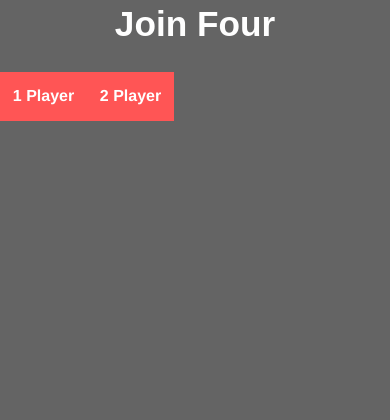
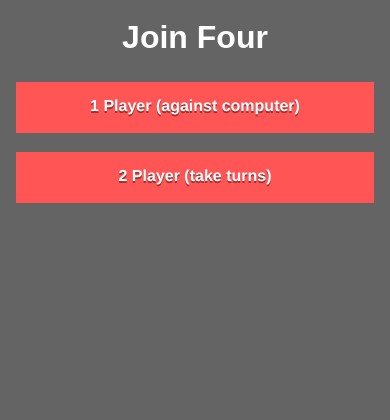
Before and after one commit to sebastianlenton/joinfour, a PHP site: page / in a window 390 px wide. Shown: the top 420 px of the page. Run offline with PHP 8.4, Linux system fonts and the light colour scheme; some libraries are stand-ins or nearby versions.

Commit message:
front end is done (on mobile at least) plus loads of other bits and bobs

```diff
--- a/css/style.css
+++ b/css/style.css
@@ -592,20 +592,20 @@
 use the best ampersand
 http://simplebits.com/notebook/2008/08/14/ampersands-2/
 */
-@media -sass-debug-info{filename{font-family:file\:\/\/\/Users\/sebastianlenton\/sites\/joinfour\/scss\/_mixins\.scss}line{font-family:\0000383}}
+@media -sass-debug-info{filename{font-family:file\:\/\/\/Users\/sebastianlenton\/sites\/joinfour\/scss\/_mixins\.scss}line{font-family:\0000385}}
 span.amp {
   font-family: Baskerville, "" Libre Baskerville " Old Style", Palatino, "Book Antiqua", serif !important;
   font-style: italic; }
 
-@media -sass-debug-info{filename{font-family:file\:\/\/\/Users\/sebastianlenton\/sites\/joinfour\/scss\/_mixins\.scss}line{font-family:\0000390}}
+@media -sass-debug-info{filename{font-family:file\:\/\/\/Users\/sebastianlenton\/sites\/joinfour\/scss\/_mixins\.scss}line{font-family:\0000392}}
 .text-left {
   text-align: left; }
 
-@media -sass-debug-info{filename{font-family:file\:\/\/\/Users\/sebastianlenton\/sites\/joinfour\/scss\/_mixins\.scss}line{font-family:\0000391}}
+@media -sass-debug-info{filename{font-family:file\:\/\/\/Users\/sebastianlenton\/sites\/joinfour\/scss\/_mixins\.scss}line{font-family:\0000393}}
 .text-center {
   text-align: center; }
 
-@media -sass-debug-info{filename{font-family:file\:\/\/\/Users\/sebastianlenton\/sites\/joinfour\/scss\/_mixins\.scss}line{font-family:\0000392}}
+@media -sass-debug-info{filename{font-family:file\:\/\/\/Users\/sebastianlenton\/sites\/joinfour\/scss\/_mixins\.scss}line{font-family:\0000394}}
 .text-right {
   text-align: right; }
 
@@ -735,31 +735,34 @@
   height: 180%;
   position: fixed;
   top: 0;
-  z-index: 1000; }
-
-@media -sass-debug-info{filename{font-family:file\:\/\/\/Users\/sebastianlenton\/sites\/joinfour\/scss\/_base\.scss}line{font-family:\00003113}}
+  z-index: 1000;
+  padding: 1em; }
+
+@media -sass-debug-info{filename{font-family:file\:\/\/\/Users\/sebastianlenton\/sites\/joinfour\/scss\/_base\.scss}line{font-family:\00003114}}
 p.hint {
   text-align: center;
   font-family: "Helvetica Neue", Helvetica, Arial, sans-serif;
   position: absolute;
+  z-index: 999;
+  opacity: 0;
   width: 100%;
-  display: none;
-  color: #5e87a7;
+  margin-top: 0.5em;
+  color: #2f4556;
   font-weight: bold; }
 
 /*********************
 LINK STYLES
 *********************/
-@media -sass-debug-info{filename{font-family:file\:\/\/\/Users\/sebastianlenton\/sites\/joinfour\/scss\/_base\.scss}line{font-family:\00003127}}
+@media -sass-debug-info{filename{font-family:file\:\/\/\/Users\/sebastianlenton\/sites\/joinfour\/scss\/_base\.scss}line{font-family:\00003130}}
 a, a:visited {
   color: #ee0000;
   /* on hover */
   /* on click */
   /* mobile tap color */ }
-@media -sass-debug-info{filename{font-family:file\:\/\/\/Users\/sebastianlenton\/sites\/joinfour\/scss\/_base\.scss}line{font-family:\00003131}}
+@media -sass-debug-info{filename{font-family:file\:\/\/\/Users\/sebastianlenton\/sites\/joinfour\/scss\/_base\.scss}line{font-family:\00003134}}
   a:hover, a:focus, a:visited:hover, a:visited:focus {
     color: #ff5555; }
-@media -sass-debug-info{filename{font-family:file\:\/\/\/Users\/sebastianlenton\/sites\/joinfour\/scss\/_base\.scss}line{font-family:\00003141}}
+@media -sass-debug-info{filename{font-family:file\:\/\/\/Users\/sebastianlenton\/sites\/joinfour\/scss\/_base\.scss}line{font-family:\00003144}}
   a:link, a:visited:link {
     /*
     this highlights links on ip5ones/iPads.
@@ -771,14 +774,14 @@
 /*********************
 TYPE
 *********************/
-@media -sass-debug-info{filename{font-family:file\:\/\/\/Users\/sebastianlenton\/sites\/joinfour\/scss\/_base\.scss}line{font-family:\00003155}}
+@media -sass-debug-info{filename{font-family:file\:\/\/\/Users\/sebastianlenton\/sites\/joinfour\/scss\/_base\.scss}line{font-family:\00003158}}
 body {
   font-size: 16px;
   line-height: 1.5;
   font-family: "Helvetica Neue", Helvetica, Arial, sans-serif;
   background: #fbfbfa; }
 
-@media -sass-debug-info{filename{font-family:file\:\/\/\/Users\/sebastianlenton\/sites\/joinfour\/scss\/_base\.scss}line{font-family:\00003162}}
+@media -sass-debug-info{filename{font-family:file\:\/\/\/Users\/sebastianlenton\/sites\/joinfour\/scss\/_base\.scss}line{font-family:\00003165}}
 h1, .h1, h2, .h2, h3, .h3, h4, .h4, h5, .h5 {
   text-rendering: optimizelegibility;
   font-weight: 500;
@@ -788,68 +791,68 @@
   */
   font-weight: bold; }
 
-@media -sass-debug-info{filename{font-family:file\:\/\/\/Users\/sebastianlenton\/sites\/joinfour\/scss\/_base\.scss}line{font-family:\00003173}}
+@media -sass-debug-info{filename{font-family:file\:\/\/\/Users\/sebastianlenton\/sites\/joinfour\/scss\/_base\.scss}line{font-family:\00003176}}
 h1, h2, h3, h4, h5, p, ul, ol, li, blockquote, hr {
   margin-top: 0; }
 
-@media -sass-debug-info{filename{font-family:file\:\/\/\/Users\/sebastianlenton\/sites\/joinfour\/scss\/_base\.scss}line{font-family:\00003177}}
+@media -sass-debug-info{filename{font-family:file\:\/\/\/Users\/sebastianlenton\/sites\/joinfour\/scss\/_base\.scss}line{font-family:\00003180}}
 h1, .h1 {
-  font-size: 2.2em;
+  font-size: 2em;
   text-align: center;
   margin: 0 0 0.685em 0;
   line-height: 1.37em;
   font-family: sans-serif;
   opacity: 0.99; }
 
-@media -sass-debug-info{filename{font-family:file\:\/\/\/Users\/sebastianlenton\/sites\/joinfour\/scss\/_base\.scss}line{font-family:\00003186}}
+@media -sass-debug-info{filename{font-family:file\:\/\/\/Users\/sebastianlenton\/sites\/joinfour\/scss\/_base\.scss}line{font-family:\00003189}}
 h2, .h2 {
   font-size: 1.45em;
   margin-bottom: 1.04em; }
 
-@media -sass-debug-info{filename{font-family:file\:\/\/\/Users\/sebastianlenton\/sites\/joinfour\/scss\/_base\.scss}line{font-family:\00003191}}
+@media -sass-debug-info{filename{font-family:file\:\/\/\/Users\/sebastianlenton\/sites\/joinfour\/scss\/_base\.scss}line{font-family:\00003194}}
 h3, .h3 {
   font-size: 1.15em;
   margin-bottom: 1.3em; }
 
-@media -sass-debug-info{filename{font-family:file\:\/\/\/Users\/sebastianlenton\/sites\/joinfour\/scss\/_base\.scss}line{font-family:\00003196}}
+@media -sass-debug-info{filename{font-family:file\:\/\/\/Users\/sebastianlenton\/sites\/joinfour\/scss\/_base\.scss}line{font-family:\00003199}}
 h4, .h4 {
   font-size: 1em;
   margin-bottom: 0.75em; }
 
-@media -sass-debug-info{filename{font-family:file\:\/\/\/Users\/sebastianlenton\/sites\/joinfour\/scss\/_base\.scss}line{font-family:\00003201}}
+@media -sass-debug-info{filename{font-family:file\:\/\/\/Users\/sebastianlenton\/sites\/joinfour\/scss\/_base\.scss}line{font-family:\00003204}}
 h5, .h5 {
   font-size: .9em;
   margin-bottom: 0; }
 
-@media -sass-debug-info{filename{font-family:file\:\/\/\/Users\/sebastianlenton\/sites\/joinfour\/scss\/_base\.scss}line{font-family:\00003206}}
+@media -sass-debug-info{filename{font-family:file\:\/\/\/Users\/sebastianlenton\/sites\/joinfour\/scss\/_base\.scss}line{font-family:\00003209}}
 p, li {
   font-family: "Georgia", Cambria, Times New Roman, Times, serif;
   font-size: 1em;
   margin-bottom: 1.5em; }
-@media -sass-debug-info{filename{font-family:file\:\/\/\/Users\/sebastianlenton\/sites\/joinfour\/scss\/_base\.scss}line{font-family:\00003211}}
+@media -sass-debug-info{filename{font-family:file\:\/\/\/Users\/sebastianlenton\/sites\/joinfour\/scss\/_base\.scss}line{font-family:\00003214}}
   p a, li a {
     font-weight: bold; }
 
-@media -sass-debug-info{filename{font-family:file\:\/\/\/Users\/sebastianlenton\/sites\/joinfour\/scss\/_base\.scss}line{font-family:\00003216}}
+@media -sass-debug-info{filename{font-family:file\:\/\/\/Users\/sebastianlenton\/sites\/joinfour\/scss\/_base\.scss}line{font-family:\00003219}}
 p.meta {
   font-size: 0.7em; }
 
-@media -sass-debug-info{filename{font-family:file\:\/\/\/Users\/sebastianlenton\/sites\/joinfour\/scss\/_base\.scss}line{font-family:\00003220}}
+@media -sass-debug-info{filename{font-family:file\:\/\/\/Users\/sebastianlenton\/sites\/joinfour\/scss\/_base\.scss}line{font-family:\00003223}}
 li {
   margin-right: 3em; }
 
-@media -sass-debug-info{filename{font-family:file\:\/\/\/Users\/sebastianlenton\/sites\/joinfour\/scss\/_base\.scss}line{font-family:\00003224}}
+@media -sass-debug-info{filename{font-family:file\:\/\/\/Users\/sebastianlenton\/sites\/joinfour\/scss\/_base\.scss}line{font-family:\00003227}}
 blockquote {
   margin-bottom: 1.5em; }
 
-@media -sass-debug-info{filename{font-family:file\:\/\/\/Users\/sebastianlenton\/sites\/joinfour\/scss\/_base\.scss}line{font-family:\00003228}}
+@media -sass-debug-info{filename{font-family:file\:\/\/\/Users\/sebastianlenton\/sites\/joinfour\/scss\/_base\.scss}line{font-family:\00003231}}
 .content {
   padding-bottom: 0.5em; }
-@media -sass-debug-info{filename{font-family:file\:\/\/\/Users\/sebastianlenton\/sites\/joinfour\/scss\/_base\.scss}line{font-family:\00003230}}
+@media -sass-debug-info{filename{font-family:file\:\/\/\/Users\/sebastianlenton\/sites\/joinfour\/scss\/_base\.scss}line{font-family:\00003233}}
   .content img {
     width: 100%;
     margin-bottom: 1.5em; }
-@media -sass-debug-info{filename{font-family:file\:\/\/\/Users\/sebastianlenton\/sites\/joinfour\/scss\/_base\.scss}line{font-family:\00003235}}
+@media -sass-debug-info{filename{font-family:file\:\/\/\/Users\/sebastianlenton\/sites\/joinfour\/scss\/_base\.scss}line{font-family:\00003238}}
   .content > p:first-of-type {
     font-style: italic;
     font-size: 1.25em;
@@ -882,17 +885,20 @@
 /*********************
 BUTTONS
 *********************/
-@media -sass-debug-info{filename{font-family:file\:\/\/\/Users\/sebastianlenton\/sites\/joinfour\/scss\/_base\.scss}line{font-family:\00003289}}
+@media -sass-debug-info{filename{font-family:file\:\/\/\/Users\/sebastianlenton\/sites\/joinfour\/scss\/_base\.scss}line{font-family:\00003292}}
 .button, .button:visited {
-  padding: 0.76em 0.8em;
+  width: 100%;
+  padding: 0.76em 0 0.94em 0;
+  margin-bottom: 1.2em;
   display: inline-block;
   font-weight: bold;
   text-decoration: none;
   text-align: center;
+  text-shadow: 0 2px 0 rgba(0, 0, 0, 0.4);
   cursor: pointer;
   background: #ff5555;
   color: white; }
-@media -sass-debug-info{filename{font-family:file\:\/\/\/Users\/sebastianlenton\/sites\/joinfour\/scss\/_base\.scss}line{font-family:\00003300}}
+@media -sass-debug-info{filename{font-family:file\:\/\/\/Users\/sebastianlenton\/sites\/joinfour\/scss\/_base\.scss}line{font-family:\00003309}}
   .button:hover, .button:focus, .button:visited:hover, .button:visited:focus {
     background: #ff7e7e;
     color: white; }
@@ -920,12 +926,27 @@
   /*********************
   TYPE
   *********************/
+@media -sass-debug-info{filename{font-family:file\:\/\/\/Users\/sebastianlenton\/sites\/joinfour\/scss\/_480up\.scss}line{font-family:\0000326}}
+  h1 {
+    font-size: 1.9em;
+    margin-bottom: 0.5em; }
+
   /*********************
   HEADER STYLES
   *********************/
   /*********************
   LOGO STYLES
   *********************/
+  /*********************
+  BUTTON STYLES
+  *********************/
+@media -sass-debug-info{filename{font-family:file\:\/\/\/Users\/sebastianlenton\/sites\/joinfour\/scss\/_480up\.scss}line{font-family:\0000347}}
+  .button, .button:visited {
+    width: 48%;
+    margin: 0 1%;
+    font-size: 90%;
+    float: left; }
+
   /*********************
   NAVIGATION STYLES
   *********************/
@@ -957,13 +978,16 @@
   *********************/
 @media -sass-debug-info{filename{font-family:file\:\/\/\/Users\/sebastianlenton\/sites\/joinfour\/scss\/_568up\.scss}line{font-family:\0000324}}
   body {
-    font-size: 18px; }
+    font-size: 19px; }
 
   /*********************
   HEADER STYLES
   *********************/
   /*********************
   LOGO STYLES
+  *********************/
+  /*********************
+  BUTTON STYLES
   *********************/
   /*********************
   NAVIGATION STYLES
--- a/js/main.js
+++ b/js/main.js
@@ -2,7 +2,6 @@
 //todo:
 
 //do comp detect own potential to make a 4
-//block easy first turns win
 //front end CSS
 
 var Game = function() {
@@ -92,12 +91,32 @@
 			board.drawChip( zone, chipPlace, this.players[ this.getTurn() ].colour );
 			var longestLine = this.checkForWin( zone, chipPlace, board, this.players[ this.getTurn() ].colour, game.gameState );
 			if( longestLine >= this.numberToConnect ) {
-				setTimeout(
+				setTimeout(																		//				:(
 					function() {
-						frontEnd.setHeadline( 'game won by ' + game.players[ game.getTurn() ].colour );
+						var frontEndText = '';
+						if( !game.isTwoPlayer ) {												//				:(
+							if( game.players[ game.getTurn() ].colour == 'yellow' ) {
+								frontEndText = 'Computer Wins!';
+							} else if( game.players[ game.getTurn() ].colour == 'red' ) {
+								frontEndText = 'You Win!';
+							}
+							frontEnd.setHeadline( frontEndText );
 							frontEnd.setButtons( frontEnd.buttonsGameOverSinglePlayer );
 							frontEnd.bindButtons();
 							frontEnd.show();
+						} else if( game.isTwoPlayer ) {											//				:(
+							if( game.players[ game.getTurn() ].colour == 'yellow' ) {
+								frontEndText = 'Player 2 ';
+							} else if( game.players[ game.getTurn() ].colour == 'red' ) {
+								frontEndText = 'Player 1 ';
+							}
+							frontEnd.setHeadline( frontEndText + 'Wins!' );
+							frontEnd.setButtons( frontEnd.buttonsGameOverTwoPlayer );
+							frontEnd.bindButtons();
+							frontEnd.show();
+						} else {
+							throw "game.isTwoPlayer set to a bad value";
+						}
 					}
 				, 500 );					//THIS NEEDS A PROPER DELAY TIME SET, because otherwise the gsme is declared as "won" before the piece drops to the bottom of the board
 				this.unbindClickZones();
@@ -288,7 +307,6 @@
 				this.blockWidth = Math.floor( ( viewport.x - ( this.paddingPx * 2 ) ) / this.widthBlocks );
 			}
 		} else {
-			console.log( 'vert' );
 			this.paddingPx = Math.floor( viewport.x / this.paddingPercent );
 			this.blockWidth = Math.floor( ( viewport.x - ( this.paddingPx * 2 ) ) / this.widthBlocks );
 			if( ( this.blockWidth * this.heightBlocks ) > viewport.y ) {
@@ -331,6 +349,7 @@
 	}
 
 	this.drawGame = function( game ) {
+		if( game.gameState.length > 0 ) {
 			$( '.chip' ).remove();
 			for( var x = 0; x < this.widthBlocks; x++ ) {
 				for( var y = 0; y < this.heightBlocks; y++ ) {
@@ -343,6 +362,7 @@
 							'left' : this.blockWidth * x,
 							'backgroundColor' : game.gameState[ x ][ y ]
 						});
+					}
 				}
 			}
 		}
@@ -364,8 +384,9 @@
 var Player = function( colour, isComputer ) {
 	this.colour = colour;
 	this.isComputer = isComputer;
-	this.compTurnDelay = 300;																		//add a minimum of computer "thinking" time
-	this.compTurnDelayRandom = 1100;																//add a random amount on top
+	//add a minimum of computer "thinking" time
+	this.compTurnDelay =450;
+	this.compTurnDelayRandom = 1000;
 
 	//the below methods are for computer AI moves
 	this.randomMove = function( board, game, frontEnd ) {
@@ -448,6 +469,7 @@
 }
 
 var FrontEnd = function() {
+	this.opacity = 0.5;
 	this.hintSelector = $( 'p.hint' );												//change this if the markup changes re hint
 
 	this.create = function() {
@@ -479,11 +501,13 @@
 	}
 
 	this.fadeInHint = function() {
-		this.hintSelector.fadeIn( 200 );
+		this.hintSelector.animate({
+			'opacity' : this.opacity
+		} );
 	}
 
 	this.hideHint = function() {
-		this.hintSelector.hide();
+		this.hintSelector.css( 'opacity', 0 );
 	}
 
 	this.fadeOutHint = function() {
@@ -508,18 +532,18 @@
 	}
 
 	this.buttonsTitleScreen = [
-		[ '1 Player', 'singlePlayer' ],
-		[ '2 Player', 'twoPlayer' ]
+		[ '1 Player (against computer)', 'singlePlayer' ],
+		[ '2 Player (take turns)', 'twoPlayer' ]
 	];
 
 	this.buttonsGameOverSinglePlayer = [
-		[ 'play again against comp', 'singlePlayer' ],
-		[ 'play again against human', 'twoPlayer' ]
+		[ 'play against computer again', 'singlePlayer' ],
+		[ 'try two player mode', 'twoPlayer' ]
 	];
 
 	this.buttonsGameOverTwoPlayer = [
-		[ 'play again against human', 'twoPlayer' ],
-		[ 'play again against comp', 'singlePlayer' ]
+		[ 'another two player game?', 'twoPlayer' ],
+		[ 'play single player', 'singlePlayer' ]
 	];
 }
 
@@ -573,11 +597,10 @@
 			game.bindClickZones( board, game, frontEnd );
 			frontEnd.hideHint();
 			if( game.isTwoPlayer ) {
-				frontEnd.setHint( 'Player ' + ( game.getTurn() + 1 ) + '\'s turn' );
+				frontEnd.setHint( 'Player ' + ( game.getTurn() + 1 ) + '\'s turn (select where to place)' );
 			} else {
-				frontEnd.setHint( 'Your turn' );
+				frontEnd.setHint( 'Your turn (select where to place)' );
 			}
-//			frontEnd.setHint( 'Your turn' );
 			frontEnd.fadeInHint();
 		} else {
 			frontEnd.hideHint();
@@ -588,7 +611,7 @@
 		}
 	} else {
 		game.unbindClickZones();
-		frontEnd.setHeadline( 'draw!' );
+		frontEnd.setHeadline( 'It\'s a Draw!' );
 		frontEnd.setButtons( frontEnd.buttonsGameOverSinglePlayer );
 		frontEnd.bindButtons();
 		frontEnd.show();
--- a/scss/_480up.scss
+++ b/scss/_480up.scss
@@ -10,7 +10,8 @@
 GENERAL STYLES
 *********************/
 
-
+.overlay {
+}
 
 /*********************
 LAYOUT & GRID STYLES
@@ -22,7 +23,10 @@
 TYPE
 *********************/
 
-
+h1 {
+	font-size:1.9em;
+	margin-bottom:0.5em;
+}
 
 /*********************
 HEADER STYLES
@@ -34,6 +38,18 @@
 LOGO STYLES
 *********************/
 
+
+/*********************
+BUTTON STYLES
+*********************/
+
+
+.button, .button:visited {				//you need to do/test 480
+	width:48%;
+	margin:0 1%;
+	font-size:90%;
+	float:left;
+}
 
 
 /*********************
--- a/scss/_568up.scss
+++ b/scss/_568up.scss
@@ -22,7 +22,7 @@
 TYPE
 *********************/
 body {
-	font-size: 18px;
+	font-size: 19px;
 }
 
 
@@ -34,6 +34,11 @@
 
 /*********************
 LOGO STYLES
+*********************/
+
+
+/*********************
+BUTTON STYLES
 *********************/
 
 
--- a/scss/_base.scss
+++ b/scss/_base.scss
@@ -108,15 +108,18 @@
 	position:fixed;
 	top:0;
 	z-index:1000;
+	padding:1em;
 }
 
 p.hint {
 	text-align: center;
 	font-family:$sans-serif;
 	position: absolute;
+	z-index:999;
+	opacity:0;
 	width: 100%;
-	display:none;
-	color:lighten( $offBlack, 25% );
+	margin-top:0.5em;
+	color:$offBlack;
 	font-weight:bold;
 }
 
@@ -175,7 +178,7 @@
 }
 
 h1, .h1 {
-	font-size:2.2em;
+	font-size:2em;
 	text-align: center;
 	margin:0 0 .685em 0;
 	line-height:1.37em;
@@ -287,11 +290,17 @@
 *********************/
 
 .button, .button:visited {
-	padding:0.76em  0.8em;
+	width:100%;
+	padding:0.76em 0 0.94em 0;									//don't need side padding for now
+	margin-bottom:1.2em;
+
 	display: inline-block;
 	font-weight: bold;
+
 	text-decoration: none;
 	text-align:center;
+
+		text-shadow:0 2px 0 $blackTrans40;
 
 	cursor: pointer;
 	background:$buttonBg;
--- a/scss/_mixins.scss
+++ b/scss/_mixins.scss
@@ -40,7 +40,9 @@
 $white:             #fff;
 $offWhite:			#fbfbfa;
 $red:				#ff5555;
+$redTrans80:		rgba( 255, 85, 85, 0.8 );
 $blackTrans75:		rgba( 0, 0, 0, 0.6 );
+$blackTrans40:		rgba( 0, 0, 0, 0.4 );
 
 /*
 Here's a great tutorial on how to
```
Also changed, not shown: css/ie.css (+19 -4 lines). Lines whose indentation alone changed are shown as unchanged.
